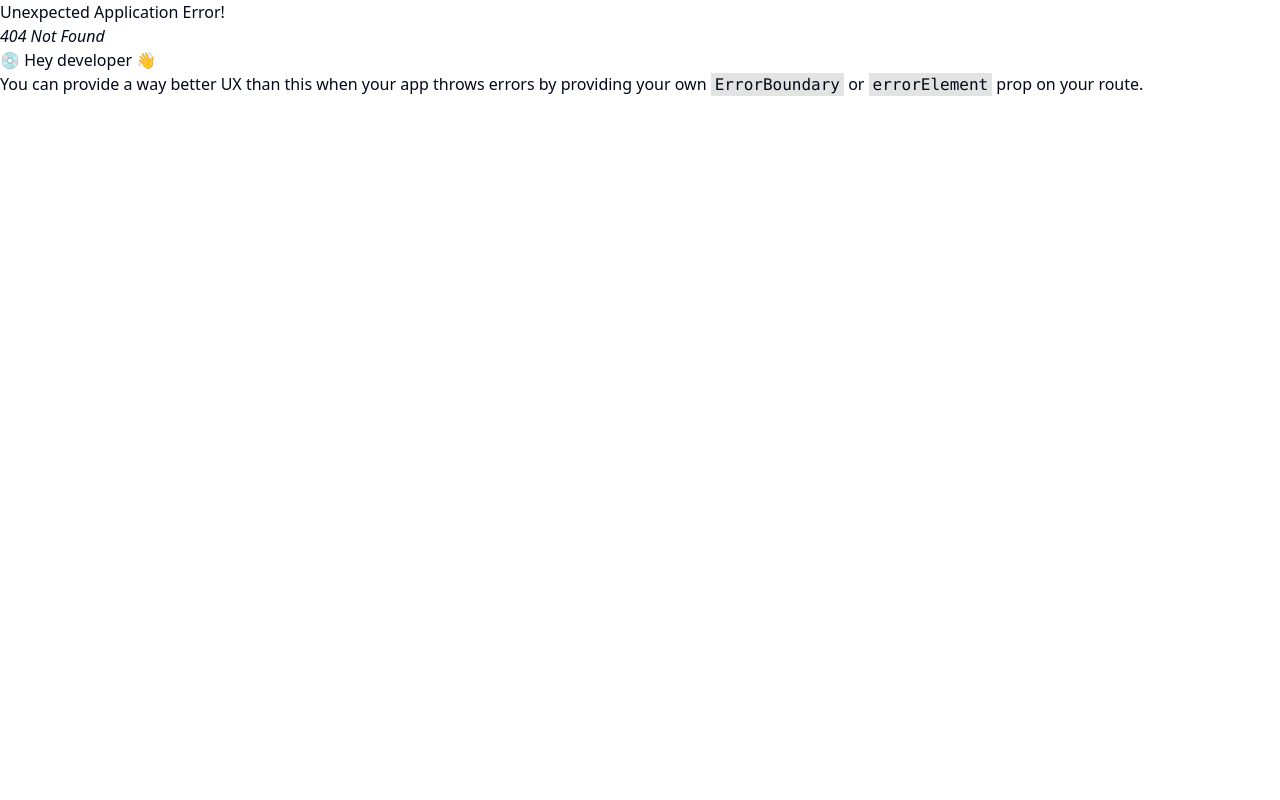
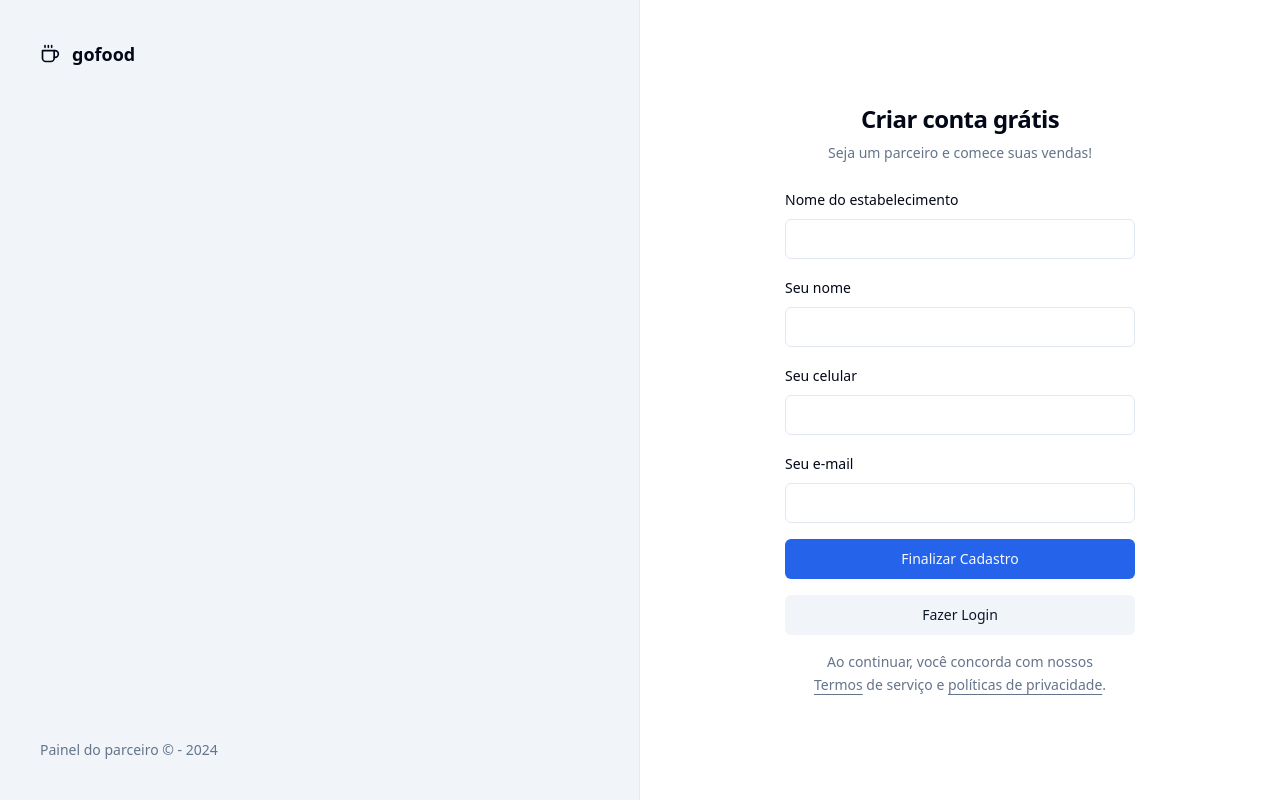
Before and after one commit to avilyre/gofood, a React (Vite) app: page /sign-up in a window 1280 px wide. Before the commit this address had no page. Built offline with nearby package versions, Linux system fonts and the light colour scheme.

Commit message:
feat: add sign up page with form

```diff
--- a/src/pages/auth/auth.schema.ts
+++ b/src/pages/auth/auth.schema.ts
@@ -1,7 +1,10 @@
 import { z } from "zod";
 
-export const signInForm = z.object({
+export const signUpForm = z.object({
+  restaurantName: z.string(),
+  managerName: z.string(),
+  phone: z.string(),
   email: z.string().email(),
 });
 
-export type SignInForm = z.infer<typeof signInForm>;
+export type SignUpForm = z.infer<typeof signUpForm>;
--- a/src/pages/auth/sign-in.tsx
+++ b/src/pages/auth/sign-in.tsx
@@ -1,6 +1,7 @@
 import { Fragment } from "react";
 import { Helmet } from "react-helmet-async";
 import { useForm } from "react-hook-form";
+import { Link } from "react-router-dom";
 import { toast } from "sonner";
 
 import { Button } from "@/components/ui/button";
@@ -30,7 +31,7 @@
 
   return (
     <Fragment>
-      <Helmet title="SignIn" />
+      <Helmet title="Login" />
       <div className="p-8">
         <div className="w-[350px] flex flex-col justify-center gap-6">
           <div className="flex flex-col text-center gap-2">
@@ -51,6 +52,10 @@
             <Button disabled={isSubmitting} className="w-full">
               Acessar painel
             </Button>
+
+            <Button asChild variant="secondary" className="w-full">
+              <Link to="/sign-up">Novo Estabelecimento</Link>
+            </Button>
           </form>
         </div>
       </div>
--- /dev/null
+++ b/src/pages/auth/sign-up.tsx
@@ -0,0 +1,100 @@
+import { Fragment } from "react";
+import { Helmet } from "react-helmet-async";
+import { useForm } from "react-hook-form";
+import { Link, useNavigate } from "react-router-dom";
+import { toast } from "sonner";
+
+import { Button } from "@/components/ui/button";
+import { Input } from "@/components/ui/input";
+import { Label } from "@/components/ui/label";
+import { SignUpForm } from "@/pages/auth/auth.schema";
+
+export function SignUp() {
+  const {
+    register,
+    handleSubmit,
+    formState: { isSubmitting },
+  } = useForm<SignUpForm>();
+
+  const navigate = useNavigate();
+
+  async function handleSignUp(data: SignUpForm) {
+    await new Promise(resolve => setTimeout(resolve, 2000));
+    console.log(data);
+
+    toast.success("Cadastro finalizado!", {
+      description: "Seu estabelecimento foi cadastrado!",
+      action: {
+        label: "Login",
+        onClick: () => navigate("/sign-in"),
+      },
+    });
+  }
+
+  return (
+    <Fragment>
+      <Helmet title="Cadastro" />
+      <div className="p-8">
+        <div className="w-[350px] flex flex-col justify-center gap-6">
+          <div className="flex flex-col text-center gap-2">
+            <h1 className="text-2xl font-semibold tracking-tight">
+              Criar conta grátis
+            </h1>
+            <p className="text-sm text-muted-foreground">
+              Seja um parceiro e comece suas vendas!
+            </p>
+          </div>
+
+          <form className="space-y-4" onSubmit={handleSubmit(handleSignUp)}>
+            <div className="space-y-2">
+              <Label htmlFor="restaurantName">Nome do estabelecimento</Label>
+              <Input
+                id="restaurantName"
+                type="restaurantName"
+                {...register("restaurantName")}
+              />
+            </div>
+
+            <div className="space-y-2">
+              <Label htmlFor="managerName">Seu nome</Label>
+              <Input
+                id="managerName"
+                type="managerName"
+                {...register("managerName")}
+              />
+            </div>
+
+            <div className="space-y-2">
+              <Label htmlFor="phone">Seu celular</Label>
+              <Input id="phone" type="phone" {...register("phone")} />
+            </div>
+
+            <div className="space-y-2">
+              <Label htmlFor="email">Seu e-mail</Label>
+              <Input id="email" type="email" {...register("email")} />
+            </div>
+
+            <Button disabled={isSubmitting} className="w-full">
+              Finalizar Cadastro
+            </Button>
+            <Button asChild variant="secondary" className="w-full">
+              <Link to="/sign-in">Fazer Login</Link>
+            </Button>
+
+            <p className="px-6 text-center text-sm leading-relaxed text-muted-foreground">
+              Ao continuar, você concorda com nossos{" "}
+              <a href="#" className="underline underline-offset-4">
+                Termos
+              </a>{" "}
+              de serviço e{" "}
+              <a href="#" className="underline underline-offset-4">
+                políticas de privacidade
+              </a>
+              .
+            </p>
+          </form>
+        </div>
+      </div>
+    </Fragment>
+  );
+}
--- a/src/routes.tsx
+++ b/src/routes.tsx
@@ -5,6 +5,7 @@
 
 import { AppLayout } from "./pages/_layouts/app";
 import { AuthLayout } from "./pages/_layouts/auth";
+import { SignUp } from "./pages/auth/sign-up";
 
 export const router = createBrowserRouter([
   {
@@ -15,6 +16,9 @@
   {
     path: "/",
     element: <AuthLayout />,
-    children: [{ path: "/sign-in", element: <SignIn /> }],
+    children: [
+      { path: "/sign-in", element: <SignIn /> },
+      { path: "/sign-up", element: <SignUp /> },
+    ],
   },
 ]);
```
